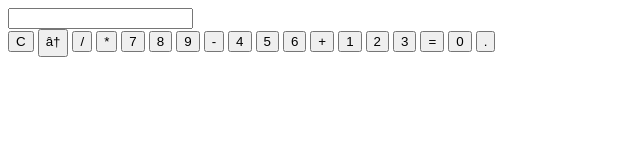
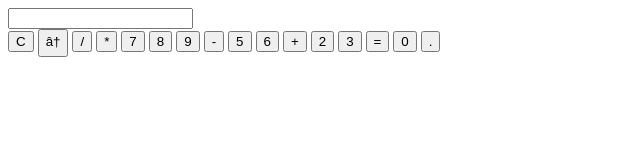
Before and after one commit to Co-efficient-io/public, a plain HTML site: page index.html in a window 1280 px wide. Shown: the whole page, without its empty margins (0-640 px from the left). Drawn offline with Linux system fonts and the light colour scheme.

Commit message:
conflict

```diff
--- a/index.html
+++ b/index.html
@@ -20,11 +20,11 @@
             <button onclick="appendToDisplay('8')">8</button>
             <button onclick="appendToDisplay('9')">9</button>
             <button onclick="appendToDisplay('-')">-</button>
-            <button onclick="appendToDisplay('4')">4</button>
+            <!-- <button onclick="appendToDisplay('4')">4</button> -->
             <button onclick="appendToDisplay('5')">5</button>
             <button onclick="appendToDisplay('6')">6</button>
             <button onclick="appendToDisplay('+')">+</button>
-            <button onclick="appendToDisplay('1')">1</button>
+            <!-- <button onclick="appendToDisplay('1')">1</button> -->
             <button onclick="appendToDisplay('2')">2</button>
             <button onclick="appendToDisplay('3')">3</button>
             <button onclick="calculate()" class="equals">=</button>
```
